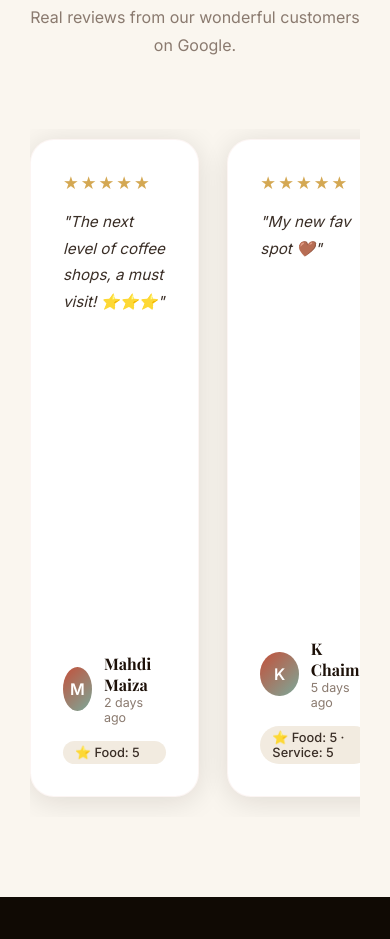
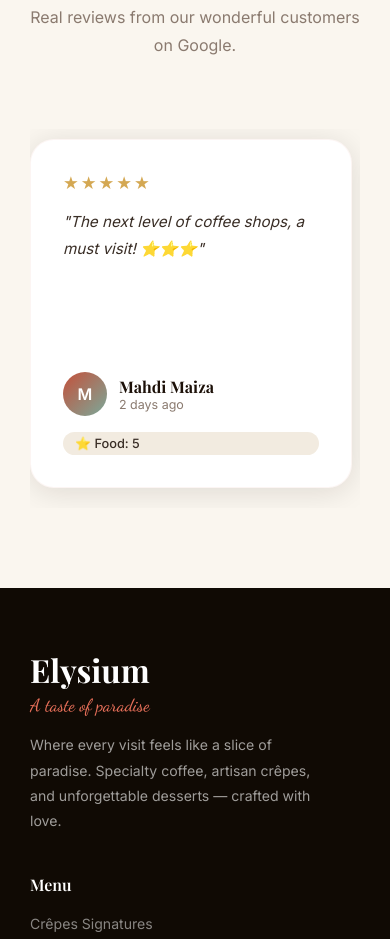
Before and after one commit to a2daye/elysiumcoffeshop, a plain HTML site: page elysiumcoffeshop/index.html in a window 390 px wide. Shown: the part 6346-7285 px from the top of the page. Drawn offline with nearby package versions, Linux system fonts and the light colour scheme; animation ran at ten frames a second; a web font is replaced by a local one.

Commit message:
Refactor review card styles for responsiveness

```diff
--- a/elysiumcoffeshop/index.html
+++ b/elysiumcoffeshop/index.html
@@ -233,7 +233,7 @@
       .menu-tabs { padding: 0 30px; } .menu-panel { padding: 0 30px; }
       .menu-grid { grid-template-columns: 1fr; gap: 40px; }
       .exp-cards { grid-template-columns: 1fr 1fr; }
-      .reviews-grid { grid-template-columns: 1fr 1fr; }
+      .review-card { flex: 0 0 calc(50% - 14px); }
       #experience { padding: 80px 30px; } #signature { padding: 80px 30px; } #reviews { padding: 80px 30px; }
       .footer-top { grid-template-columns: 1fr 1fr; gap: 40px; } footer { padding: 60px 30px 30px; }
     }
@@ -241,7 +241,7 @@
       .nav-links, .nav-cta { display: none; }
       .about-stats { grid-template-columns: repeat(3,1fr); gap: 12px; }
       .exp-cards { grid-template-columns: 1fr; }
-      .reviews-grid { grid-template-columns: 1fr; }
+      .review-card { flex: 0 0 100%; }
       .footer-top { grid-template-columns: 1fr; }
       .footer-bottom { flex-direction: column; gap: 16px; text-align: center; }
     }
```
